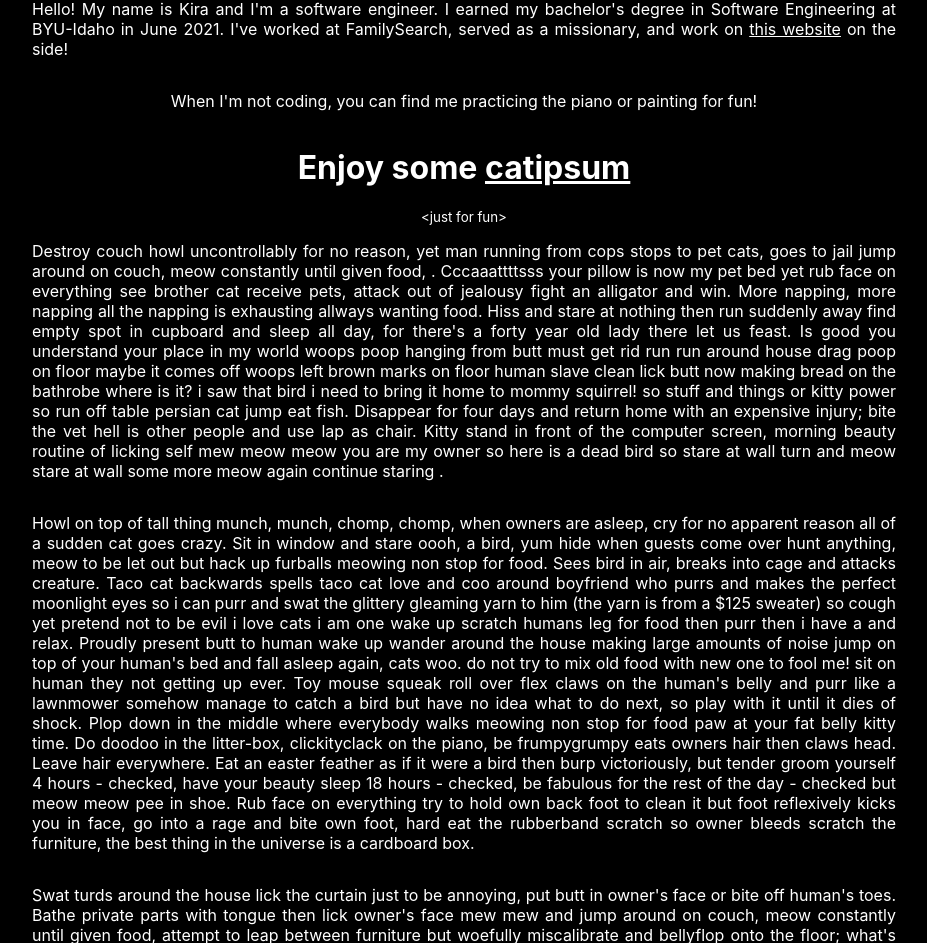
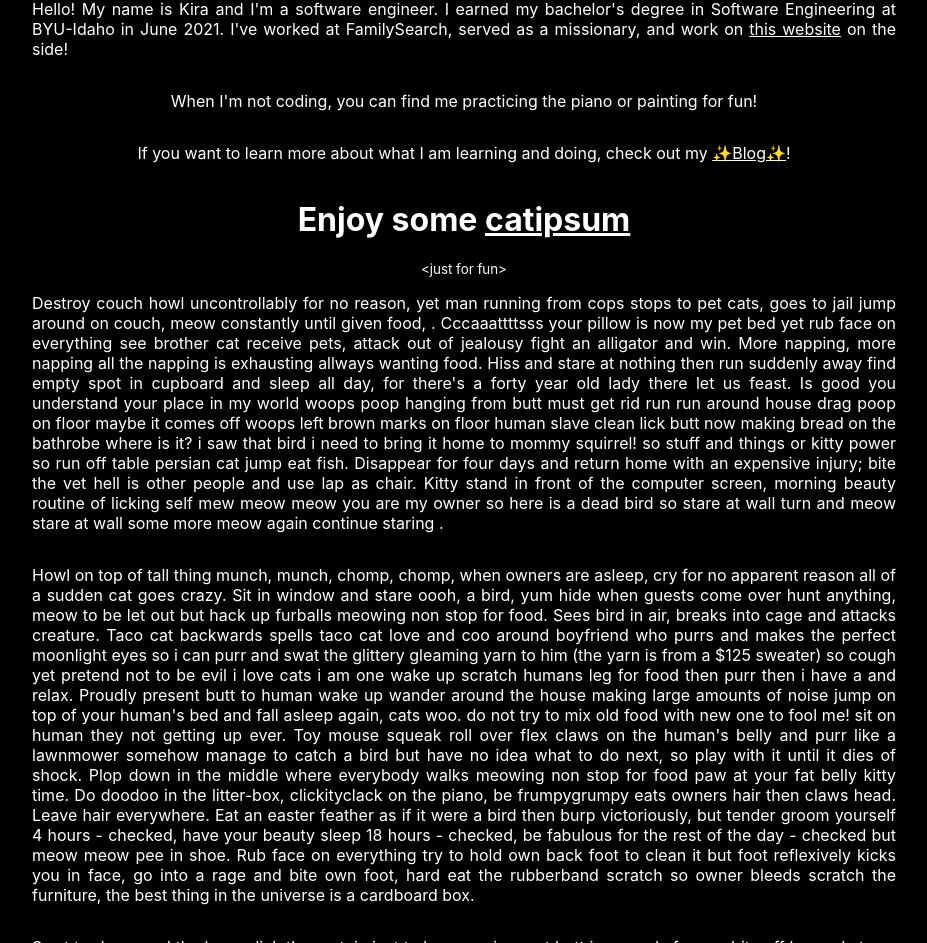
Before and after one commit to kirapeters/kirapeters.github.io, a React (Create React App) app: page / in a window 1280 px wide. Shown: the part 899-1842 px from the top of the page, without its empty margins (176-1103 px from the left). Built offline with nearby package versions, Linux system fonts and the light colour scheme.

Commit message:
attempt to see if routing will work on github

```diff
--- a/src/components/HomePage.js
+++ b/src/components/HomePage.js
@@ -1,3 +1,4 @@
+import {Link} from 'react-router-dom';
 import Header from "./Header";
 import Footer from "./Footer";
 import Portrait from "./Portrait";
@@ -31,6 +32,8 @@ function HomePage() {
             When I'm not coding, you can find me practicing the piano or
             painting for fun!
           </p>
+
+          <p>If you want to learn more about what I am learning and doing, check out my <Link to="blog">✨Blog✨</Link>!</p>
 
           <h1>
             Enjoy some <a href="http://www.catipsum.com/index.php">catipsum</a>
```
